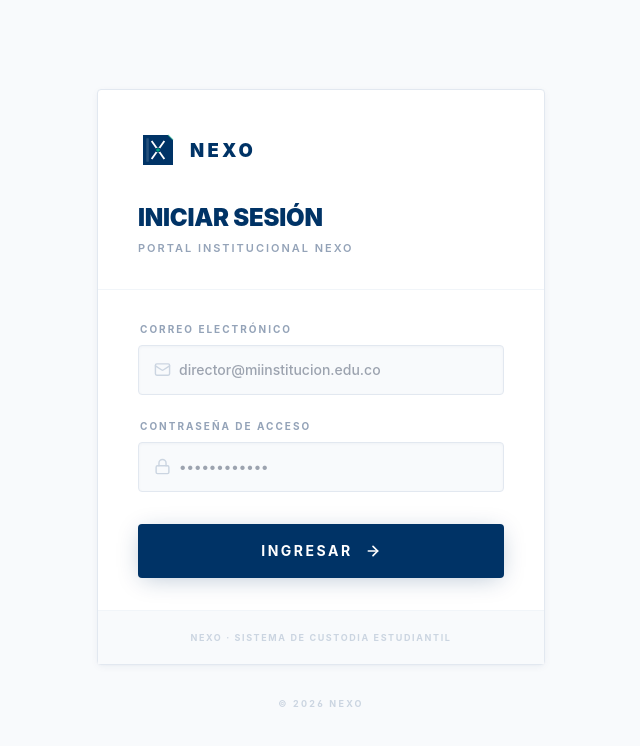
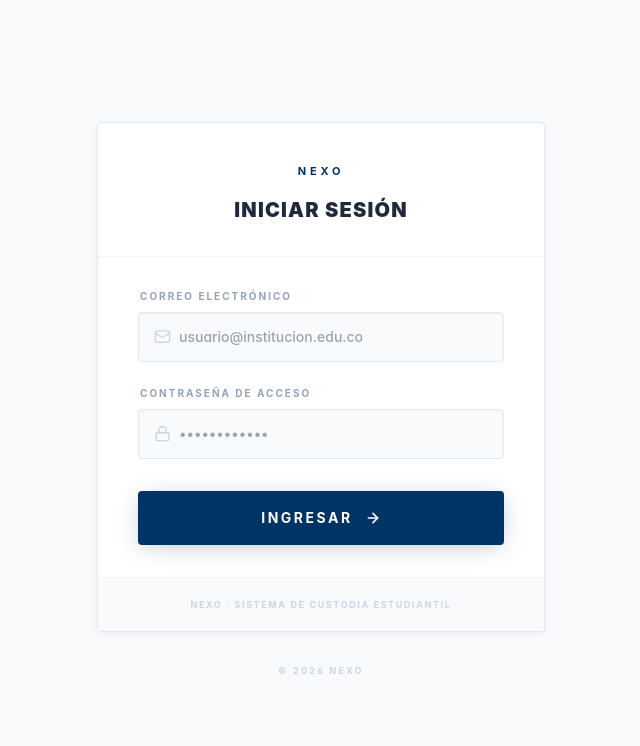
Before and after one commit to jeager972-droid/NEXO, a React (Vite) app in the folder WebApp/: page /app/login in a window 1280 px wide. Shown: the top 746 px of the page, without its empty margins (319-959 px from the left). Built offline with nearby package versions, Linux system fonts and the light colour scheme; no server answers.

Commit message:
fix(operation): role fallback para filtrar comandos; refactor(login): NEXO minimalista, placeholder corregido, frase removida

```diff
--- a/WebApp/src/pages/Login.jsx
+++ b/WebApp/src/pages/Login.jsx
@@ -3,7 +3,6 @@ import { useAuth } from '../hooks/useAuth';
 import { useNavigate } from 'react-router-dom';
 import { Mail, Lock, AlertCircle, ArrowRight } from 'lucide-react';
 import { motion, AnimatePresence } from 'framer-motion';
-import LogoNexo from '../components/LogoNexo';
 
 const STAGGER = {
   container: {
@@ -78,25 +77,22 @@ const Login = () => {
       >
         {/* Header */}
         <div
-          className="px-10 pt-10 pb-8"
+          className="px-10 pt-10 pb-8 text-center"
           style={{ borderBottom: '1.5px solid #F1F5F9' }}
         >
-          <div className="mb-8">
-            <LogoNexo className="h-10" />
-          </div>
+          <p
+            className="text-[11px] font-bold uppercase tracking-[0.35em] mb-4"
+            style={{ color: '#003366' }}
+          >
+            NEXO
+          </p>
 
           <h1
-            className="text-2xl font-black uppercase tracking-tight"
-            style={{ color: '#003366', letterSpacing: '-0.01em' }}
+            className="text-xl font-black uppercase"
+            style={{ color: '#1E293B', letterSpacing: '0.06em' }}
           >
             Iniciar sesión
           </h1>
-          <p
-            className="mt-1.5 text-[11px] font-semibold uppercase tracking-[0.18em]"
-            style={{ color: '#94A3B8' }}
-          >
-            Portal institucional NEXO
-          </p>
         </div>
 
         {/* Form */}
@@ -142,7 +138,7 @@ const Login = () => {
                 color: '#0F172A',
                 boxShadow: 'inset 0 1px 3px 0 rgba(0,51,102,0.04)',
               }}
-              placeholder="director@miinstitucion.edu.co"
+              placeholder="usuario@institucion.edu.co"
               value={email}
               onChange={(e) => setEmail(e.target.value)}
               onFocus={(e) => {
```
